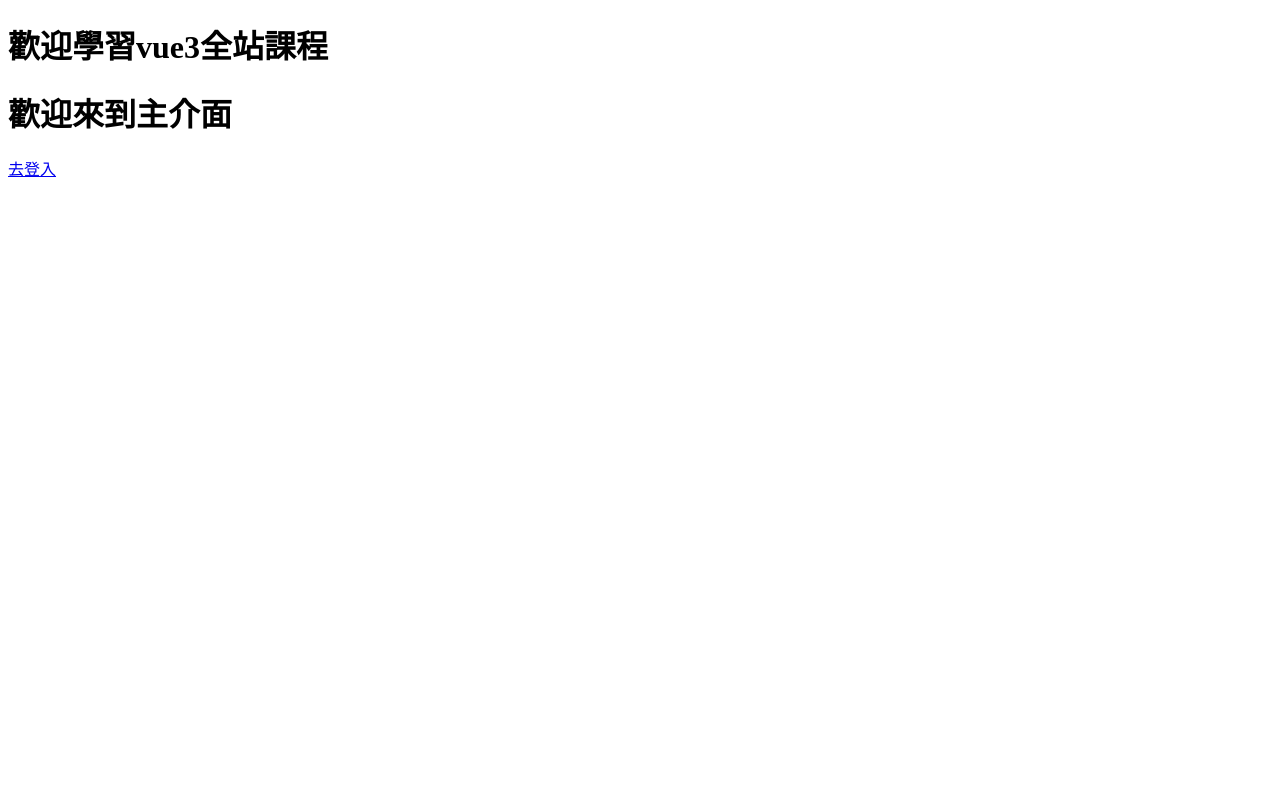
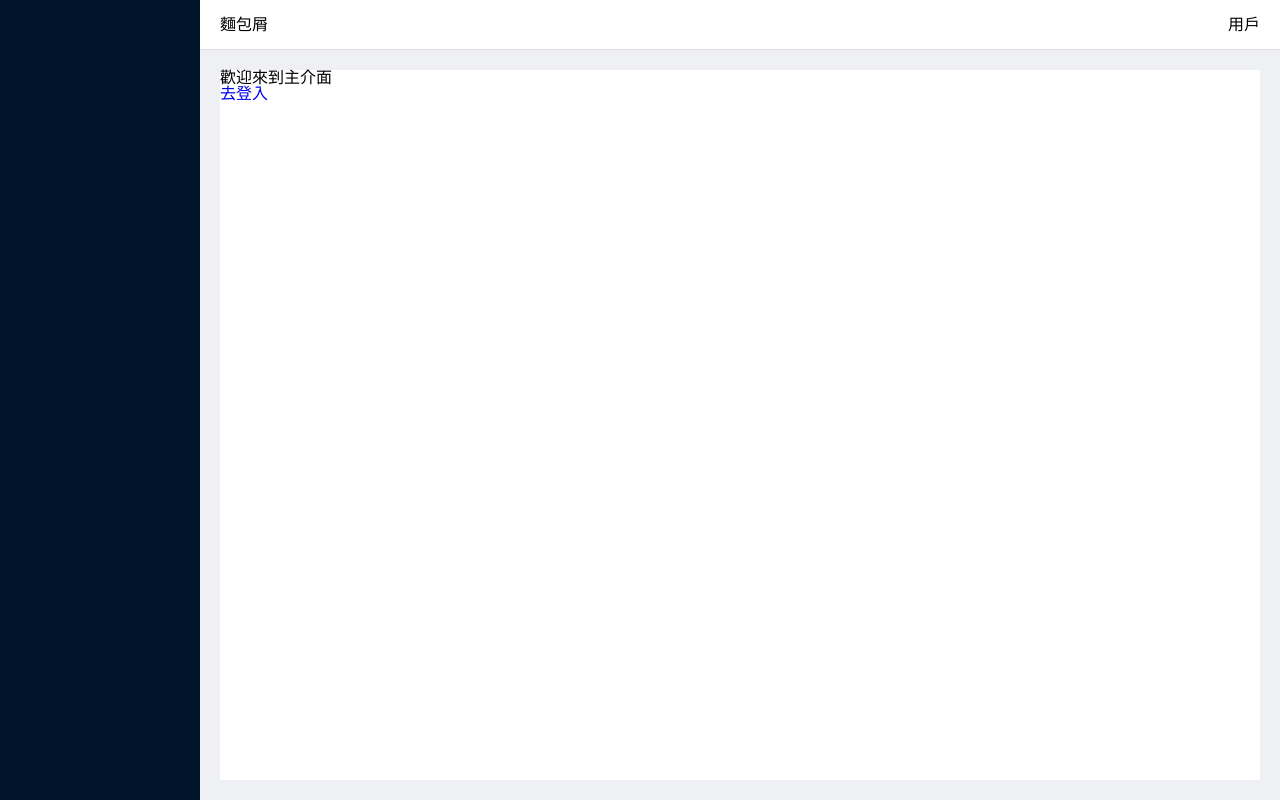
Before and after one commit to samuel3939w/manager-fe, a Vue app: page /#/welcome in a window 1280 px wide. Built offline with nearby package versions, Linux system fonts and the light colour scheme.

Commit message:
feat: 主頁布局開發

```diff
--- a/src/App.vue
+++ b/src/App.vue
@@ -3,15 +3,10 @@
 </template>
 
 <script setup>
-import { onMounted } from "vue-demi";
-import storage from "./utils/storage";
 
-onMounted(() => {
-  storage.setItem("userInfo", { name: "tom", age: 16 });
-  console.log(storage.getItem("userInfo"));
-  storage.clearItem("userInfo");
-});
 </script>
 
-<style>
+<style lang="scss">
+@import "./assets/style/reset.css";
+@import "./assets/style/index.scss";
 </style>
--- /dev/null
+++ b/src/assets/style/index.scss
@@ -0,0 +1,82 @@
+html, body {
+  height: 100%;
+  width: 100%;
+}
+*:not([class^='el-']) {
+  box-sizing: border-box;
+}
+.white{
+  background-color: #ffffff;
+}
+a{
+  text-decoration: none;
+}
+.gray{
+  background-color: #eef0f3;
+}
+.mr10{
+  margin-right: 10px;
+}
+.mr20{
+  margin-right: 20px;
+}
+.mb20{
+  margin-bottom: 20px;
+}
+.m-lr10{
+  margin-left: 10px;
+  margin-right: 10px;
+}
+.p20{
+  padding: 20px;
+}
+.pl20{
+  padding-left: 20px;
+}
+.text-right{
+  text-align: right;
+}
+.fr{
+  float: right;
+}
+.flex{
+  display: flex;
+}
+.flex-between{
+  display: flex;
+  justify-content: space-between;
+}
+.flex-center{
+  display: flex;
+  justify-content: center;
+}
+.tips{
+  margin-left: 15px;
+  color: #787878;
+}
+
+
+/*
+* 公共样式
+*/
+.query-form {
+  background-color: #ffffff;
+  padding: 22px 20px 0;
+  border-radius: 5px;
+}
+.base-table {
+  border-radius: 5px;
+  background: #ffffff;
+  margin-top: 20px;
+  margin-bottom: 20px;
+  .action {
+    border-radius: 5px 5px 0px 0px;
+    background: #ffffff;
+    padding: 20px;
+    border-bottom: 1px solid #ece8e8;
+  }
+  .pagination {
+    text-align: right;
+    padding: 10px;
+  }
+}
--- /dev/null
+++ b/src/assets/style/reset.css
@@ -0,0 +1,2 @@
+/* 请尽量不要直接更改此reset文件 */
+html,body,div,span,applet,object,iframe,h1,h2,h3,h4,h5,h6,p,blockquote,pre,a,abbr,acronym,address,big,cite,code,del,dfn,em,img,ins,kbd,q,s,samp,small,strike,strong,sub,sup,tt,var,b,u,i,center,dl,dt,dd,ol,ul,li,fieldset,form,label,legend,table,caption,tbody,tfoot,thead,tr,th,td,article,aside,canvas,details,embed,figure,figcaption,footer,header,hgroup,menu,nav,output,ruby,section,summary,time,mark,audio,video{border:0;font-size:100%;font:inherit;vertical-align:baseline;margin:0;padding:0}article,aside,details,figcaption,figure,footer,header,hgroup,menu,nav,section{display:block}body{line-height:1}ol,ul{list-style:none}blockquote,q{quotes:none}blockquote:before,blockquote:after,q:before,q:after{content:none}table{border-collapse:collapse;border-spacing:0}
--- a/src/components/Home.vue
+++ b/src/components/Home.vue
@@ -1,7 +1,17 @@
 <template>
-  <div>
-    <h1>歡迎學習vue3全站課程</h1>
-    <router-view></router-view>
+  <div class="basic-layout">
+    <div class="nav-side"></div>
+    <div class="content-right">
+      <div class="nav-top">
+        <div class="bread">麵包屑</div>
+        <div class="user">用戶</div>
+      </div>
+      <div class="wrapper">
+        <div class="main-page">
+          <router-view></router-view>
+        </div>
+      </div>
+    </div>
   </div>
 </template>
 
@@ -9,4 +19,36 @@
 import {} from "vue";
 </script>
 <style scoped lang='scss'>
+.basic-layout {
+  position: relative;
+  .nav-side {
+    position: fixed;
+    width: 200px;
+    height: 100vh;
+    background-color: #001529;
+    color: #fff;
+    overflow-y: auto;
+    transition: width 0.5s;
+  }
+  .content-right {
+    margin-left: 200px;
+    .nav-top {
+      height: 50px;
+      line-height: 50px;
+      display: flex;
+      justify-content: space-between;
+      border-bottom: 1px solid #ddd;
+      padding: 0 20px;
+    }
+    .wrapper {
+      background: #eef0f3;
+      padding: 20px;
+      height: calc(100vh - 50px);
+      .main-page {
+        background: #fff;
+        height: 100%;
+      }
+    }
+  }
+}
 </style>
--- a/src/components/Welcome.vue
+++ b/src/components/Welcome.vue
@@ -1,5 +1,5 @@
 <template>
-  <div>
+  <div class="welcome">
     <h1>歡迎來到主介面</h1>
     <router-link to="/login">去登入</router-link>
   </div>
@@ -9,4 +9,5 @@
 import {} from 'vue'
 </script>
 <style scoped lang='scss'>
+
 </style>
```
